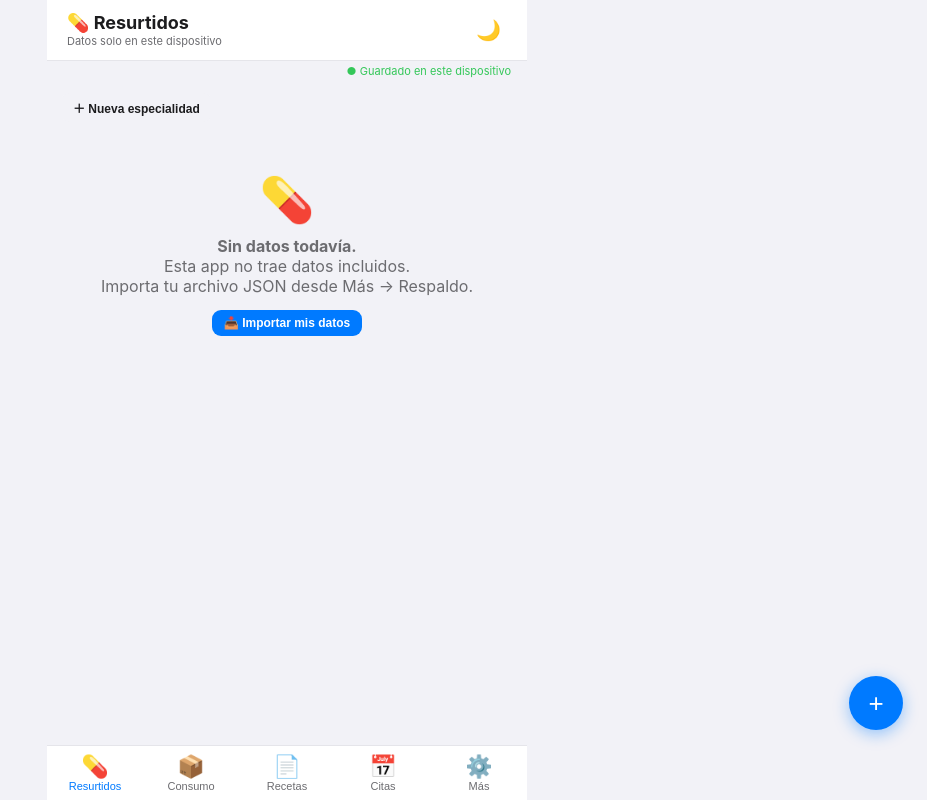
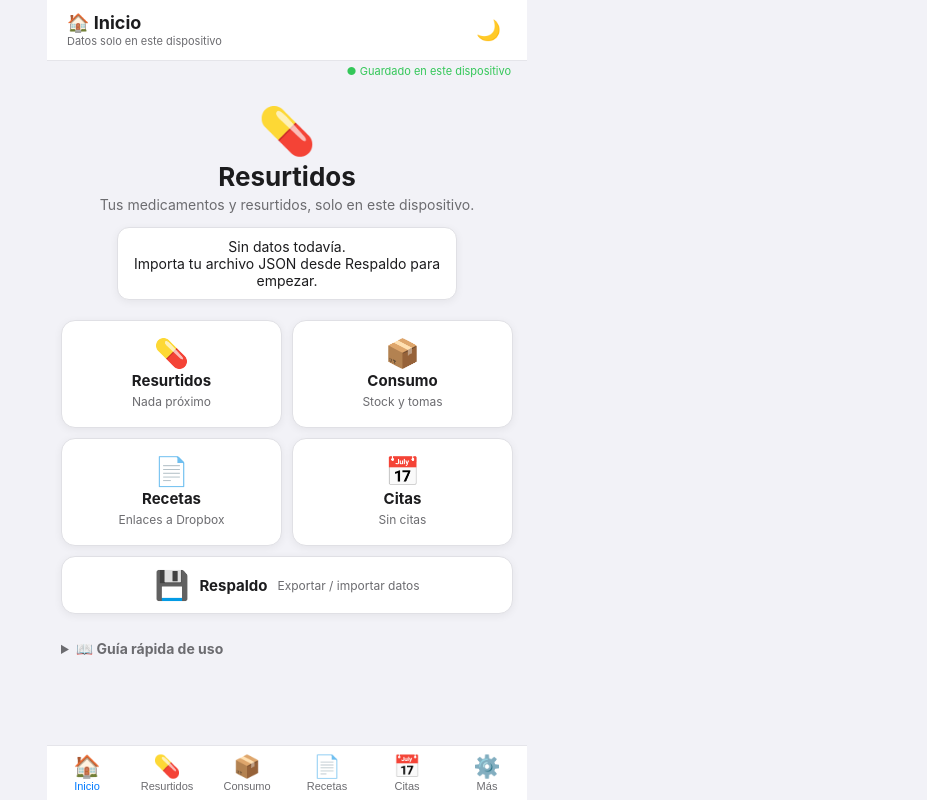
Before and after one commit to cadafiq-eng/med-monitor, a website: page index.html in a window 1280 px wide. Shown: the whole page, without its empty margins (353-1280 px from the left). Drawn offline with Linux system fonts and the light colour scheme.

Commit message:
Pantalla Inicio (portada/hero): resumen, accesos a cada sección, Respaldo y guía rápida

```diff
--- a/index.html
+++ b/index.html
@@ -109,6 +109,19 @@ body.dark .chip-realizada{background:#14532d;color:#7ee2a8}
 .alert-card .nombre{font-size:15px;font-weight:700;margin-bottom:4px}
 .alert-card .detail{font-size:12px;color:var(--sub);line-height:1.45}
 .toolbar{padding:12px 14px 0;display:flex;gap:8px}
+
+/* ── Inicio (portada) ── */
+.hero{text-align:center;padding:26px 16px 6px}
+.hero-ico{font-size:46px;line-height:1}
+.hero h1{margin:8px 0 4px;font-size:26px}
+.hero-sub{color:var(--sub);font-size:14px;margin:0}
+.hero-resumen{margin:14px auto 0;max-width:340px;background:var(--surface);border:1px solid var(--border);border-radius:12px;padding:10px 12px;font-size:14px;box-shadow:var(--card-shadow)}
+.home-grid{display:grid;grid-template-columns:1fr 1fr;gap:10px;padding:14px}
+.home-card{display:flex;flex-direction:column;align-items:center;gap:4px;padding:18px 8px;border:1px solid var(--border);border-radius:14px;background:var(--surface);cursor:pointer;box-shadow:var(--card-shadow);color:var(--text);font-family:inherit}
+.home-card.wide{grid-column:1/-1;flex-direction:row;justify-content:center;gap:10px;padding:14px}
+.home-ico{font-size:28px;line-height:1}
+.home-titulo{font-weight:700;font-size:15px}
+.home-sub{font-size:12px;color:var(--sub);text-align:center}
 details.group-closed{margin:0 14px}
 details.group-closed summary{cursor:pointer;font-size:14px;font-weight:700;padding:12px 0;color:var(--sub)}
 .link-row{margin-top:8px}
@@ -189,8 +202,37 @@ details.group-closed summary{cursor:pointer;font-size:14px;font-weight:700;paddi
   </header>
   <div class="sync-bar ok" id="status-bar">● Guardado en este dispositivo</div>
 
+  <!-- TAB: Inicio -->
+  <div class="tab-section active" id="tab-inicio">
+    <div class="hero">
+      <div class="hero-ico">💊</div>
+      <h1>Resurtidos</h1>
+      <p class="hero-sub">Tus medicamentos y resurtidos, solo en este dispositivo.</p>
+      <div class="hero-resumen" id="hero-resumen"></div>
+    </div>
+    <div class="home-grid">
+      <button class="home-card" onclick="switchTab('resurtidos')"><span class="home-ico">💊</span><span class="home-titulo">Resurtidos</span><span class="home-sub" id="home-sub-resurtidos"></span></button>
+      <button class="home-card" onclick="switchTab('consumo')"><span class="home-ico">📦</span><span class="home-titulo">Consumo</span><span class="home-sub">Stock y tomas</span></button>
+      <button class="home-card" onclick="switchTab('recetas')"><span class="home-ico">📄</span><span class="home-titulo">Recetas</span><span class="home-sub">Enlaces a Dropbox</span></button>
+      <button class="home-card" onclick="switchTab('citas')"><span class="home-ico">📅</span><span class="home-titulo">Citas</span><span class="home-sub" id="home-sub-citas"></span></button>
+      <button class="home-card wide" onclick="irARespaldo()"><span class="home-ico">💾</span><span class="home-titulo">Respaldo</span><span class="home-sub">Exportar / importar datos</span></button>
+    </div>
+    <details class="group-closed">
+      <summary>📖 Guía rápida de uso</summary>
+      <div class="settings-note">
+        <b>Primer uso:</b> Más → Respaldo → Importar, y elige el archivo datos-resurtidos.json.<br>
+        <b>Resurtidos:</b> solo se muestran los resurtidos a 7 días o menos (y los vencidos); los demás aparecen una semana antes. Cada medicamento muestra su fecha estimada. <i>Ya lo pedí</i> cuando lo solicitas, <i>Surtido</i> cuando lo tienes en mano. <i>Suspender</i> lo aparta temporalmente y <i>Reanudar</i> lo regresa. <i>Editar</i> corrige dosis, fecha, estado o nota.<br>
+        <b>Consumo:</b> solo aparecen los medicamentos con seguimiento activado. Con ＋ Agregar activas uno escondido o creas uno nuevo. <i>Tomar</i> y <i>Reabastecer</i> actualizan el stock y los días restantes.<br>
+        <b>Recetas:</b> toca el enlace para abrir la receta en Dropbox, sin duplicar el archivo.<br>
+        <b>Citas:</b> tus controles y revaloraciones, con fecha y especialidad.<br>
+        <b>Más:</b> presión arterial con promedios y gráfica, respaldo (exportar / importar) y avisos en este dispositivo (solo suenan con la app abierta).<br>
+        <b>Respaldo:</b> exporta de vez en cuando. Tus datos viven solo en este dispositivo.
+      </div>
+    </details>
+  </div>
+
   <!-- TAB: Resurtidos -->
-  <div class="tab-section active" id="tab-resurtidos">
+  <div class="tab-section" id="tab-resurtidos">
     <div id="alertas-list"></div>
     <div class="toolbar">
       <button class="btn-sm btn-editar" onclick="abrirEspecialidad()">＋ Nueva especialidad</button>
@@ -232,19 +274,7 @@ details.group-closed summary{cursor:pointer;font-size:14px;font-weight:700;paddi
       🔴 HT2 ≥140/90 &nbsp;|&nbsp; 🚨 Crisis &gt;180/120 &nbsp;|&nbsp; 🔵 Hipotensión &lt;90/60
     </div>
     <div class="settings-list">
-      <details class="group-closed">
-        <summary>📖 Guía rápida de uso</summary>
-        <div class="settings-note">
-          <b>Primer uso:</b> Más → Respaldo → Importar, y elige el archivo datos-resurtidos.json.<br>
-          <b>Resurtidos:</b> solo se muestran los resurtidos a 7 días o menos (y los vencidos); los demás aparecen una semana antes. Cada medicamento muestra su fecha estimada. <i>Ya lo pedí</i> cuando lo solicitas, <i>Surtido</i> cuando lo tienes en mano. <i>Suspender</i> lo aparta temporalmente y <i>Reanudar</i> lo regresa. <i>Editar</i> corrige dosis, fecha, estado o nota.<br>
-          <b>Consumo:</b> solo aparecen los medicamentos con seguimiento activado. Con ＋ Agregar activas uno escondido o creas uno nuevo. <i>Tomar</i> y <i>Reabastecer</i> actualizan el stock y los días restantes.<br>
-          <b>Recetas:</b> toca el enlace para abrir la receta en Dropbox, sin duplicar el archivo.<br>
-          <b>Citas:</b> tus controles y revaloraciones, con fecha y especialidad.<br>
-          <b>Más:</b> presión arterial con promedios y gráfica, respaldo (exportar / importar) y avisos en este dispositivo (solo suenan con la app abierta).<br>
-          <b>Respaldo:</b> exporta de vez en cuando. Tus datos viven solo en este dispositivo.
-        </div>
-      </details>
-      <div class="settings-section">
+      <div class="settings-section" id="respaldo-section">
         <h3>Respaldo</h3>
         <button class="settings-btn" id="btn-export">📤 Exportar todos los datos (JSON)</button>
         <button class="settings-btn" id="btn-import-trigger">📥 Importar datos (JSON)</button>
@@ -272,7 +302,10 @@ details.group-closed summary{cursor:pointer;font-size:14px;font-weight:700;paddi
 
   <!-- Tab bar -->
   <div class="tab-bar">
-    <button class="tab-btn active" data-tab="resurtidos">
+    <button class="tab-btn active" data-tab="inicio">
+      <span class="tab-ico">🏠</span>Inicio
+    </button>
+    <button class="tab-btn" data-tab="resurtidos">
       <span class="tab-ico">💊</span>Resurtidos
     </button>
     <button class="tab-btn" data-tab="consumo">
@@ -714,9 +747,29 @@ function switchTab(tab) {
   $('fab-recetas').style.display    = tab === 'recetas'    ? 'flex' : 'none';
   $('fab-citas').style.display      = tab === 'citas'      ? 'flex' : 'none';
   $('fab-pa').style.display         = tab === 'mas'        ? 'flex' : 'none';
-  const titles = { resurtidos:'💊 Resurtidos', consumo:'📦 Consumo', recetas:'📄 Recetas', citas:'📅 Citas', mas:'⚙️ Más' };
+  const titles = { inicio:'🏠 Inicio', resurtidos:'💊 Resurtidos', consumo:'📦 Consumo', recetas:'📄 Recetas', citas:'📅 Citas', mas:'⚙️ Más' };
   $('header-title').textContent = titles[tab];
+  if (tab === 'inicio') renderInicio();
   if (tab === 'mas') renderPA();
+}
+
+function renderInicio() {
+  const esSoloConsumo = m => m.seguimiento_consumo && !m.refillDate && m.specialtyId == null;
+  const prox = data.medications.filter(m => !esSoloConsumo(m) && m.status !== 'terminado' && m.status !== 'suspendido' && (!m.refillDate || dayDiff(m.refillDate) <= 7));
+  const citasFut = data.appointments.filter(a => !a.date || dayDiff(a.date) >= 0).sort((a,b) => (a.date || '9999').localeCompare(b.date || '9999'));
+  const proxCita = citasFut[0];
+  if (!data.medications.length && !data.appointments.length) {
+    $('hero-resumen').innerHTML = 'Sin datos todavía.<br>Importa tu archivo JSON desde Respaldo para empezar.';
+  } else {
+    $('hero-resumen').innerHTML = `💊 ${prox.length} resurtido${prox.length === 1 ? '' : 's'} próximo${prox.length === 1 ? '' : 's'}${proxCita ? `<br>📅 Próxima cita: ${esc(fechaCorta(proxCita.date))} · ${esc(specialtyName(proxCita.specialtyId))}` : '<br>📅 Sin citas próximas'}`;
+  }
+  $('home-sub-resurtidos').textContent = prox.length ? prox.length + ' próximo' + (prox.length === 1 ? '' : 's') : 'Nada próximo';
+  $('home-sub-citas').textContent = proxCita ? fechaCorta(proxCita.date) : 'Sin citas';
+}
+function irARespaldo() {
+  switchTab('mas');
+  const el = document.getElementById('respaldo-section');
+  if (el) el.scrollIntoView({ behavior:'smooth', block:'start' });
 }
 document.querySelectorAll('.tab-btn').forEach(btn => {
   btn.onclick = () => switchTab(btn.dataset.tab);
@@ -724,6 +777,7 @@ document.querySelectorAll('.tab-btn').forEach(btn => {
 
 /* ── Render general ── */
 function renderAll() {
+  renderInicio();
   renderResurtidos();
   renderConsumo();
   renderRecetas();
@@ -1564,7 +1618,7 @@ $('btn-borrar-todo').onclick = () => {
 applyTheme(localStorage.getItem('med_dark') === '1');
 loadData();
 renderAll();
-switchTab('resurtidos');
+switchTab('inicio');
 </script>
 </body>
 </html>
```
